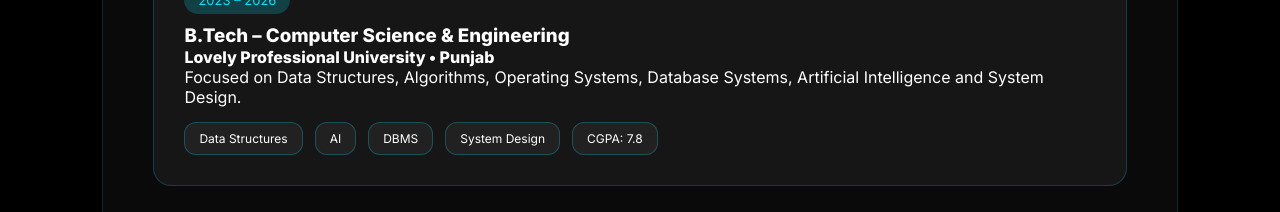
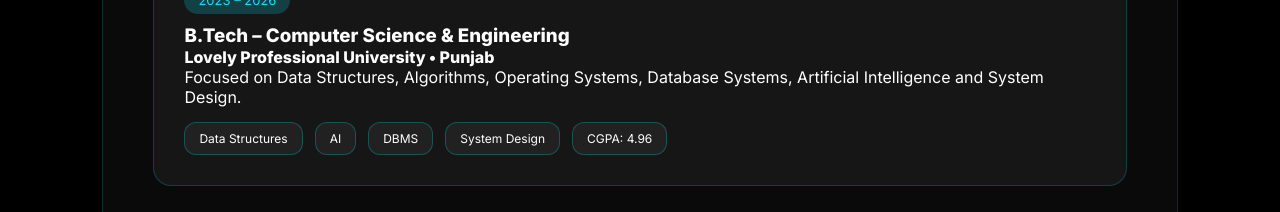
Before and after one commit to 2004kunjashashank-arch/shashank-portfolio, a React (Vite) app: page / in a window 1280 px wide. Shown: the part 2480-2692 px from the top of the page. Built offline with nearby package versions, Linux system fonts and the light colour scheme.

Commit message:
Fix deployment

```diff
--- a/src/App.jsx
+++ b/src/App.jsx
@@ -173,7 +173,7 @@
           <span>AI</span>
           <span>DBMS</span>
           <span>System Design</span>
-          <span>CGPA: 7.8</span>
+          <span>CGPA: 4.96</span>
         </div>
       </div>
 
```
